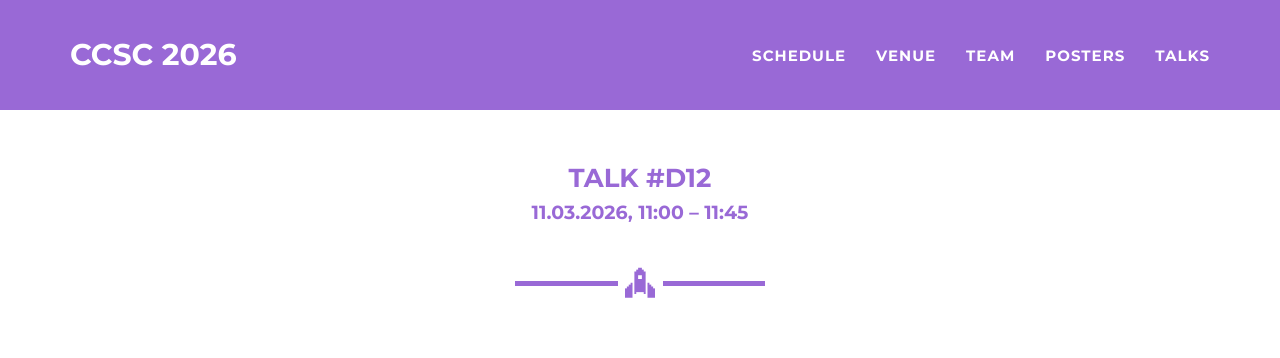
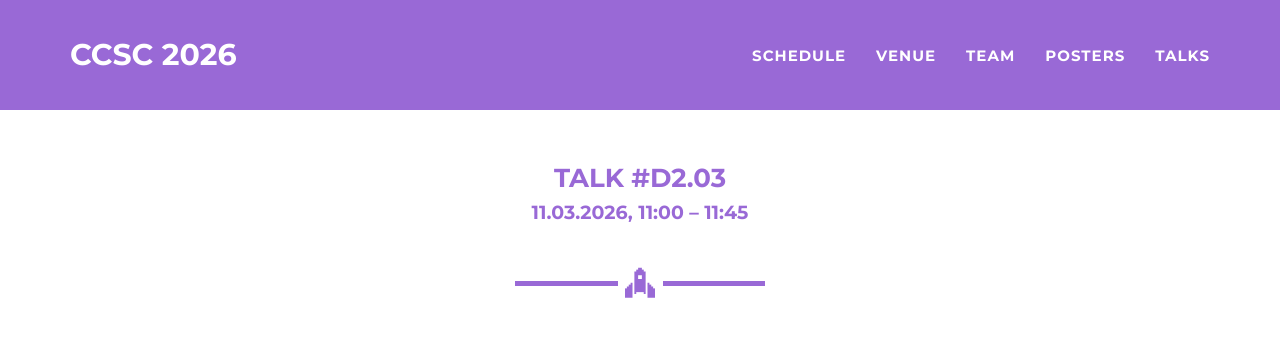
Before and after one commit to ccsc2026/ccsc2026.github.io, a Jekyll site: the page built from talks/pavanello.md, in a window 1280 px wide and 900 px high. Shown: the top 358 px of the window. Built offline with Jekyll 4.4.1, drawn with Linux system fonts in a browser that asks for light colours.

Commit message:
Update pavanello.md

```diff
--- a/talks/pavanello.md
+++ b/talks/pavanello.md
@@ -1,7 +1,7 @@
 ---
 layout: talkpage
 categories: [keynote]
-talknumber: D12
+talknumber: D2.03
 talktime: '11.03.2026, 11:00 – 11:45'
 speaker: Prof. Michele Pavanello
 img: 'Pavanello, Michele.png'
```
